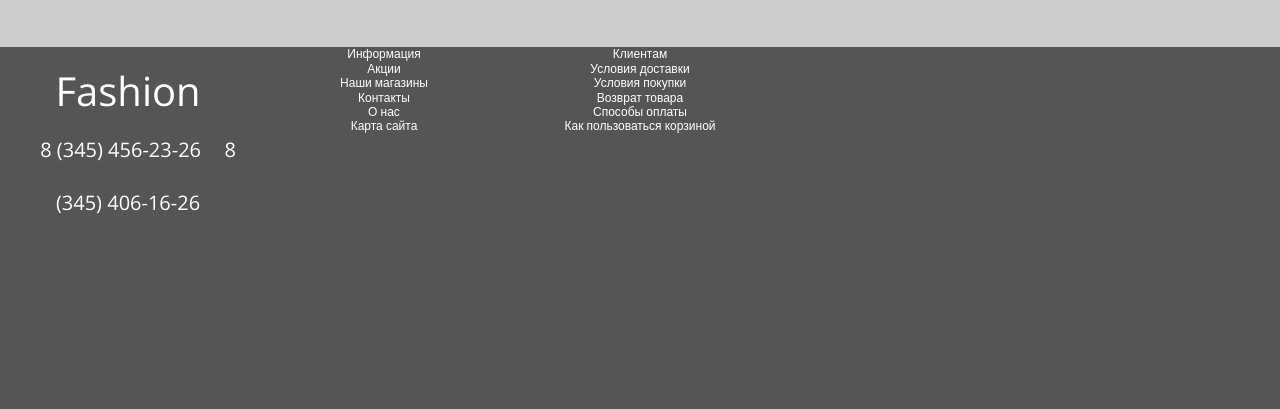
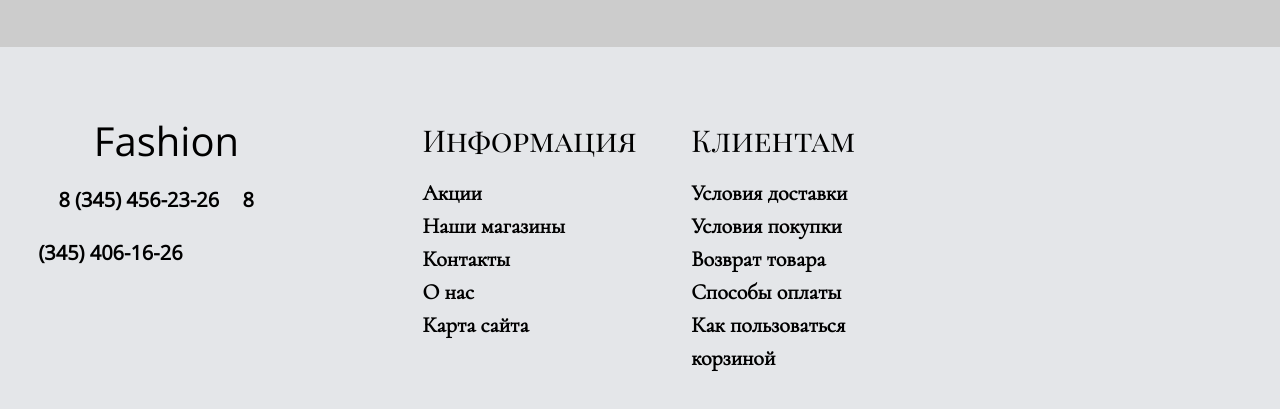
Before and after one commit to a3hack/a3hack.github.io, a plain HTML site: page fashion/index.html in a window 1280 px wide. Shown: the part 3445-3854 px from the top of the page. Drawn offline with nearby package versions, Linux system fonts and the light colour scheme.

Commit message:
Add files via upload

```diff
--- a/fashion/css/style.scss
+++ b/fashion/css/style.scss
@@ -725,7 +725,7 @@ filter: progid:DXImageTransform.Microsoft.gradient( startColorstr='#b765d2', end
 footer{
 	width: 100%;
 	height: 600px;
-	background: #555;
+  background: #E4E6E9;
 
 }
 
@@ -737,18 +737,42 @@ footer{
 
 .footer-top-item{
 	float: left;
+	width: 18%;
+	margin-top: 50px;
+	margin-left: 3%;
+	text-align: left;
+	color: #000;
+	  ul{
+	  	margin: 20px 0;
+	  }
+	  li{
+	  	line-height: 30px;
+	  }
+	  span{
+	    font-family: 'Cormorant', serif;
+	    font-size: 22px;
+      font-weight: 600;
+	  	color: #000;
+	  }
+	  p{
+	  	margin-top: 25px;
+	  	font-family: 'Playfair Display SC', serif;
+	  	font-size: 30px;
+
+	  }
+}
+
+
+.footer-logo-item{
 	width: 20%;
-	text-align: center;
-	color: #fff;
-	  span{
-	  	color: #fff;
-	  }
+	margin-right: 7%;
 }
 
 .footer-logo{
   margin-top: 20px;
+  text-align: center;
     a{
-      color: #fff;
+      color: #000;
       font-size: 40px;
     }
 }
```
Also changed, not shown: fashion/css/style.css, 1 other file.
